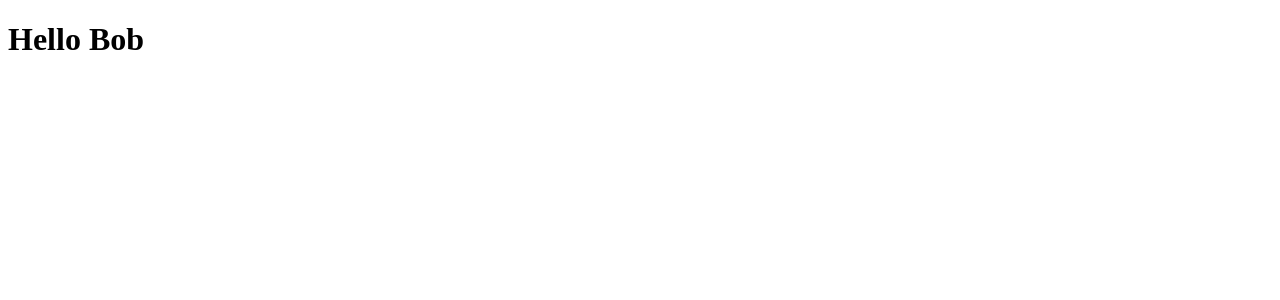
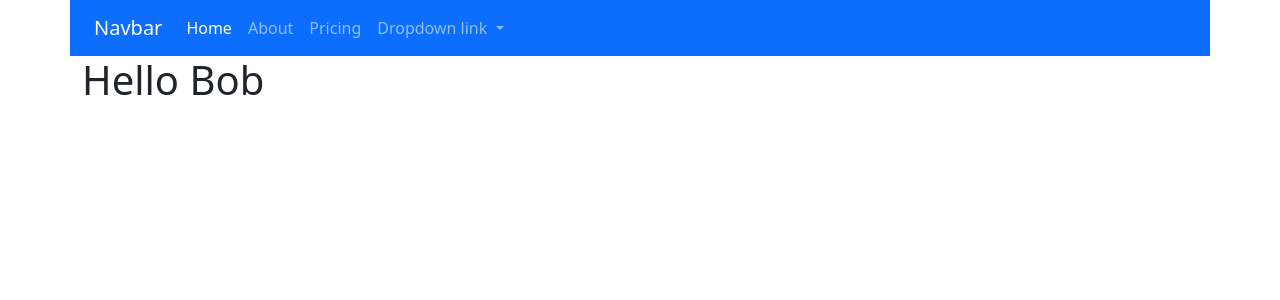
Before and after one commit to exes2012/findroute, a Django app: page /home in a window 1280 px wide. Before the commit the part shown is almost empty. Shown: the top 300 px of the page. Run offline with Django 4.2, Linux system fonts and the light colour scheme.

Commit message:
create app cities

```diff
--- /dev/null
+++ b/templates/about.html
@@ -0,0 +1,5 @@
+{% extends 'base.html' %}
+{% block title %}About{% endblock %}
+{% block content %}
+<h1>{{name}}</h1>
+{% endblock %}
--- /dev/null
+++ b/templates/base.html
@@ -0,0 +1,53 @@
+<!doctype html>
+<html lang="en">
+  <head>
+    <!-- Required meta tags -->
+    <meta charset="utf-8">
+    <meta name="viewport" content="width=device-width, initial-scale=1">
+
+    <!-- Bootstrap CSS -->
+    <link href="https://cdn.jsdelivr.net/npm/bootstrap@5.1.3/dist/css/bootstrap.min.css" rel="stylesheet" integrity="sha384-1BmE4kWBq78iYhFldvKuhfTAU6auU8tT94WrHftjDbrCEXSU1oBoqyl2QvZ6jIW3" crossorigin="anonymous">
+
+    <title>{% block title %}{% endblock %}</title>
+  </head>
+  <body>
+  <nav class="container navbar navbar-expand-lg navbar-dark bg-primary">
+  <div class="container-fluid">
+    <a class="navbar-brand" href="/home">Navbar</a>
+    <button class="navbar-toggler" type="button" data-bs-toggle="collapse" data-bs-target="#navbarNavDropdown" aria-controls="navbarNavDropdown" aria-expanded="false" aria-label="Toggle navigation">
+      <span class="navbar-toggler-icon"></span>
+    </button>
+    <div class="collapse navbar-collapse" id="navbarNavDropdown">
+      <ul class="navbar-nav">
+        <li class="nav-item">
+          <a class="nav-link active" aria-current="page" href="/home">Home</a>
+        </li>
+        <li class="nav-item">
+          <a class="nav-link" href="/about">About</a>
+        </li>
+        <li class="nav-item">
+          <a class="nav-link" href="#">Pricing</a>
+        </li>
+        <li class="nav-item dropdown">
+          <a class="nav-link dropdown-toggle" href="#" id="navbarDropdownMenuLink" role="button" data-bs-toggle="dropdown" aria-expanded="false">
+            Dropdown link
+          </a>
+          <ul class="dropdown-menu" aria-labelledby="navbarDropdownMenuLink">
+            <li><a class="dropdown-item" href="#">Action</a></li>
+            <li><a class="dropdown-item" href="#">Another action</a></li>
+            <li><a class="dropdown-item" href="#">Something else here</a></li>
+          </ul>
+        </li>
+      </ul>
+    </div>
+  </div>
+</nav>
+  <div class="container">
+    {% block content %} {% endblock %}
+  </div>
+
+
+
+    <script src="https://cdn.jsdelivr.net/npm/bootstrap@5.1.3/dist/js/bootstrap.bundle.min.js" integrity="sha384-ka7Sk0Gln4gmtz2MlQnikT1wXgYsOg+OMhuP+IlRH9sENBO0LRn5q+8nbTov4+1p" crossorigin="anonymous"></script>
+  </body>
+</html>
--- a/templates/home.html
+++ b/templates/home.html
@@ -1,10 +1,5 @@
-<!DOCTYPE html>
-<html lang="en">
-<head>
-    <meta charset="UTF-8">
-    <title>Title</title>
-</head>
-<body>
+{% extends 'base.html' %}
+{% block title %}Home{% endblock %}
+{% block content %}
     <h1>Hello {{name}}</h1>
-</body>
-</html>
+{% endblock %}
--- a/travel/urls.py
+++ b/travel/urls.py
@@ -16,9 +16,10 @@ Including another URLconf
 from django.contrib import admin
 from django.urls import path
 
-from travel.views import home
+from travel.views import home, about
 
 urlpatterns = [
     path('admin/', admin.site.urls),
-    path('home',home)
+    path('home',home),
+    path('about',about)
 ]
--- a/travel/views.py
+++ b/travel/views.py
@@ -5,3 +5,8 @@ def home(request):
     name="Bob"
 
     return render(request, 'home.html',{'name':name})
+
+def about(request):
+    name='About us'
+
+    return render(request, 'about.html', {'name': name})
```
